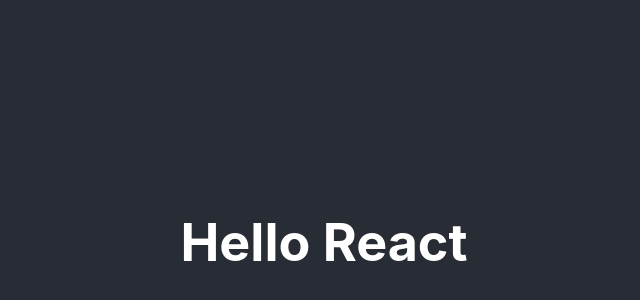
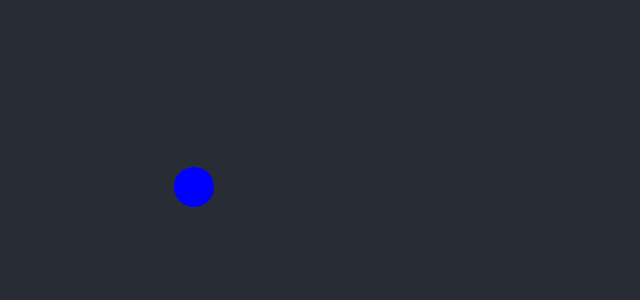
Before and after one commit to doniisetiiawan/react-fbw, a React (Create React App) app: page / in a window 1280 px wide. Shown: the part 158-458 px from the top of the page, without its empty margins (316-956 px from the left). Built offline with nearby package versions, Linux system fonts and the light colour scheme.

Commit message:
Scalable Vector Graphics

```diff
--- a/src/App.js
+++ b/src/App.js
@@ -1,13 +1,13 @@
 /* eslint-disable react/jsx-filename-extension */
 import React from 'react';
 import './App.css';
-import Transition from './components/transition';
+import Circle from './components/circle';
 
 function App() {
   return (
     <div className="App">
       <header className="App-header">
-        <Transition />
+        <Circle x={20} y={20} radius={20} fill="blue" />
       </header>
     </div>
   );
--- /dev/null
+++ b/src/components/circle.jsx
@@ -0,0 +1,26 @@
+import PropTypes from 'prop-types';
+import React from 'react';
+
+const Circle = ({
+  x, y, radius, fill,
+}) => (
+  <svg>
+    <circle cx={x} cy={y} r={radius} fill={fill} />
+  </svg>
+);
+
+export default Circle;
+
+Circle.propTypes = {
+  fill: PropTypes.string,
+  radius: PropTypes.number,
+  x: PropTypes.number,
+  y: PropTypes.number,
+};
+
+Circle.defaultProps = {
+  fill: 'red',
+  radius: 0,
+  x: 0,
+  y: 0,
+};
```
